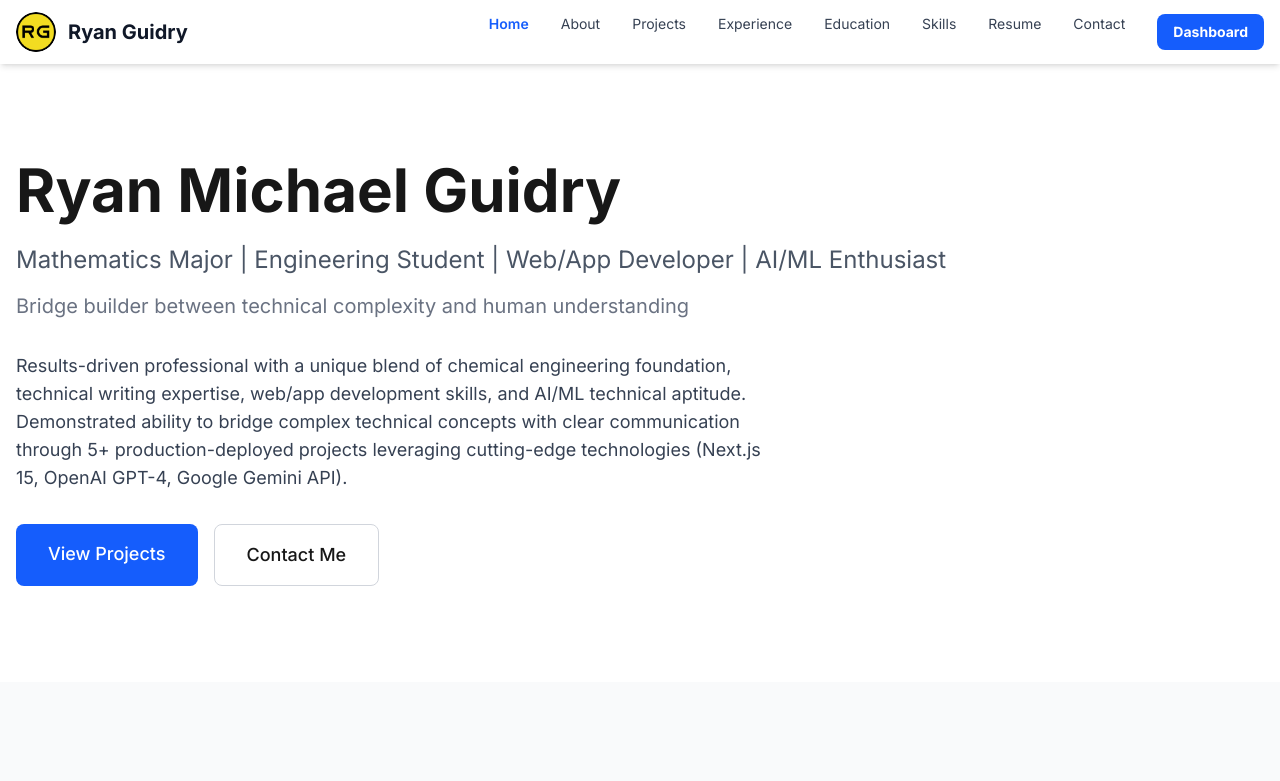
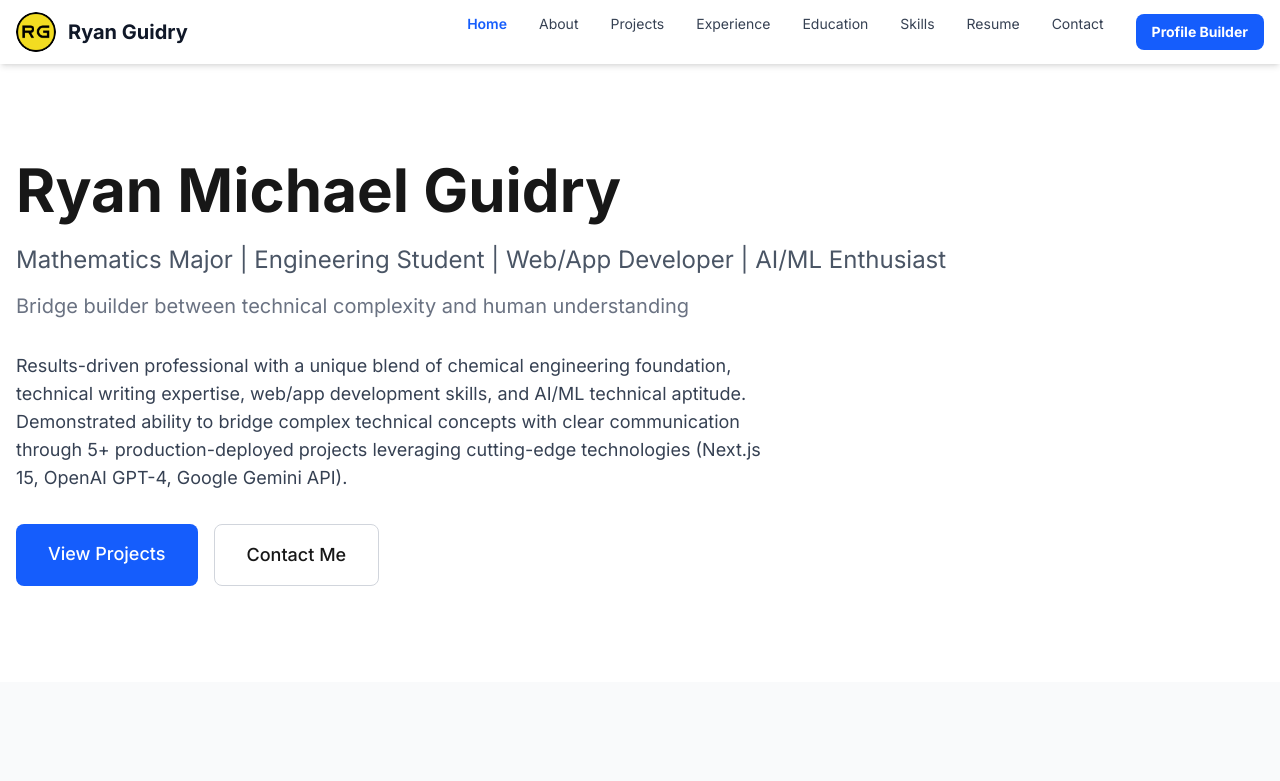
Before and after one commit to rguid31/ryan-portfolio, a Next.js app: page / in a window 1280 px wide. Shown: the top 781 px of the page. Built offline with nearby package versions, Linux system fonts and the light colour scheme.

Commit message:
UI: Rename 'Dashboard' to 'Profile Builder' and clarify purpose

```diff
--- a/app/dashboard/page.tsx
+++ b/app/dashboard/page.tsx
@@ -514,10 +514,10 @@ function WelcomeModal({ onClose }: { onClose: () => void }) {
                         <span className="text-4xl">👋</span>
                     </div>
                     <h2 className="text-3xl font-bold text-gray-900 dark:text-white mb-2">
-                        Welcome to Your Dashboard!
+                        Build Your Own Digital Twin
                     </h2>
                     <p className="text-gray-600 dark:text-gray-400">
-                        Let's build your professional profile together
+                        Create a privacy-first professional profile and deploy your own portfolio site in minutes.
                     </p>
                 </div>
 
@@ -528,7 +528,7 @@ function WelcomeModal({ onClose }: { onClose: () => void }) {
                         </div>
                         <div>
                             <h3 className="font-semibold text-gray-900 dark:text-white mb-1">
-                                Fill Out Your Profile
+                                Create Your Profile
                             </h3>
                             <p className="text-sm text-gray-600 dark:text-gray-400">
                                 Start with basic info, then add your experience, skills, and projects. Watch your completion percentage grow!
@@ -559,7 +559,7 @@ function WelcomeModal({ onClose }: { onClose: () => void }) {
                                 Publish & Share
                             </h3>
                             <p className="text-sm text-gray-600 dark:text-gray-400">
-                                When you're ready, publish your profile and share it with the world!
+                                When you're ready, publish your profile and deploy your own personal website!
                             </p>
                         </div>
                     </div>
@@ -569,7 +569,7 @@ function WelcomeModal({ onClose }: { onClose: () => void }) {
                     onClick={onClose}
                     className="w-full px-6 py-3 bg-blue-600 text-white rounded-lg font-medium hover:bg-blue-700 transition-colors"
                 >
-                    Get Started
+                    Start Building Free
                 </button>
             </div>
         </div>
--- a/components/Navigation.tsx
+++ b/components/Navigation.tsx
@@ -18,7 +18,7 @@ export default function Navigation() {
         { href: '/skills', label: 'Skills' },
         { href: '/resume', label: 'Resume' },
         { href: '/contact', label: 'Contact' },
-        { href: '/dashboard', label: 'Dashboard' },
+        { href: '/dashboard', label: 'Profile Builder' },
     ];
 
     return (
@@ -39,7 +39,7 @@ export default function Navigation() {
                             <Link
                                 key={link.href}
                                 href={link.href}
-                                className={link.label === 'Dashboard'
+                                className={link.label === 'Profile Builder'
                                     ? "px-4 py-2 bg-blue-600 text-white rounded-lg hover:bg-blue-700 transition font-bold text-sm"
                                     : `transition-colors text-sm ${pathname === link.href
                                         ? 'text-blue-600 dark:text-blue-400 font-semibold'
```
